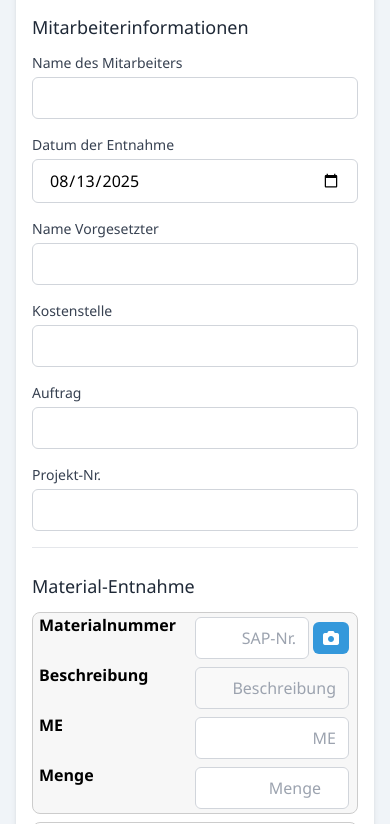
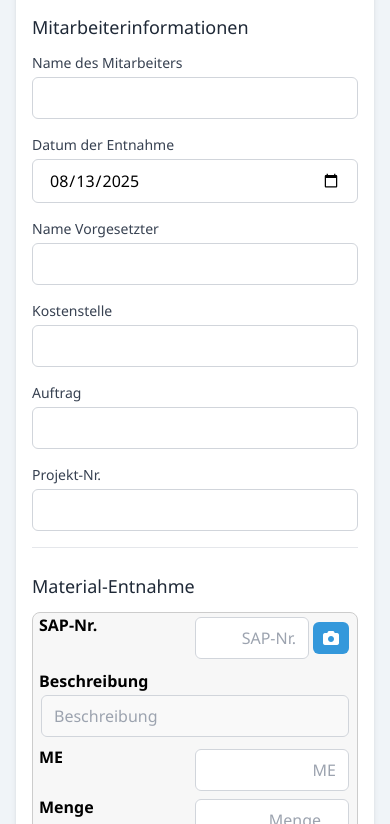
Before and after one commit to Dennis21x/MobileEntnahme, a plain HTML site: page index.html in a window 390 px wide. Shown: the part 209-1033 px from the top of the page. Drawn offline with nearby package versions, Linux system fonts and the light colour scheme; no server answers.

Commit message:
Update style.css

```diff
--- a/style.css
+++ b/style.css
@@ -81,7 +81,7 @@ body {
 .me-dropdown.show .me-dropdown-content {
     display: block;
 }
-/* Flexbox für Materialnummernfeld und Kamera-Icon */
+/* Flexbox für SAP-Nummernfeld und Kamera-Icon */
 .material-input-group {
     display: flex;
     align-items: center;
@@ -154,10 +154,33 @@ body {
         font-weight: bold;
         content: attr(data-label);
     }
-    .overflow-x-auto td:nth-of-type(1):before { content: "Materialnummer"; }
-    .overflow-x-auto td:nth-of-type(2):before { content: "Beschreibung"; }
+
+    .overflow-x-auto td:nth-of-type(1):before { content: "SAP-Nr."; }
+    .overflow-x-auto td:nth-of-type(2):before { content: ""; } /* Hide generic label for description */
     .overflow-x-auto td:nth-of-type(3):before { content: "ME"; }
     .overflow-x-auto td:nth-of-type(4):before { content: "Menge"; }
+
+    /* --- NEU: Besseres Layout für Beschreibung in mobiler Ansicht --- */
+    .overflow-x-auto td[data-label="Beschreibung"] {
+        padding: 0.5rem;
+        padding-top: 2rem; /* Platz für das Label schaffen */
+        text-align: left;
+    }
+    .overflow-x-auto td[data-label="Beschreibung"]:before {
+        content: "Beschreibung"; /* Label explizit setzen */
+        position: absolute;
+        top: 6px;
+        left: 6px;
+        width: auto; /* Automatische Breite */
+        padding-right: 0;
+        font-weight: bold;
+        text-align: left;
+    }
+    .overflow-x-auto td[data-label="Beschreibung"] .description-field {
+        width: 100%;
+        text-align: left;
+    }
+    /* --- ENDE --- */
 
     /* Specific adjustments for input fields in responsive table */
     .overflow-x-auto td .material-input-group {
@@ -171,8 +194,7 @@ body {
         width: 100%;
     }
     .overflow-x-auto td .me-input,
-    .overflow-x-auto td .menge-input,
-    .overflow-x-auto td .description-field {
+    .overflow-x-auto td .menge-input {
         text-align: right;
     }
     .overflow-x-auto td .me-dropdown-content {
```
